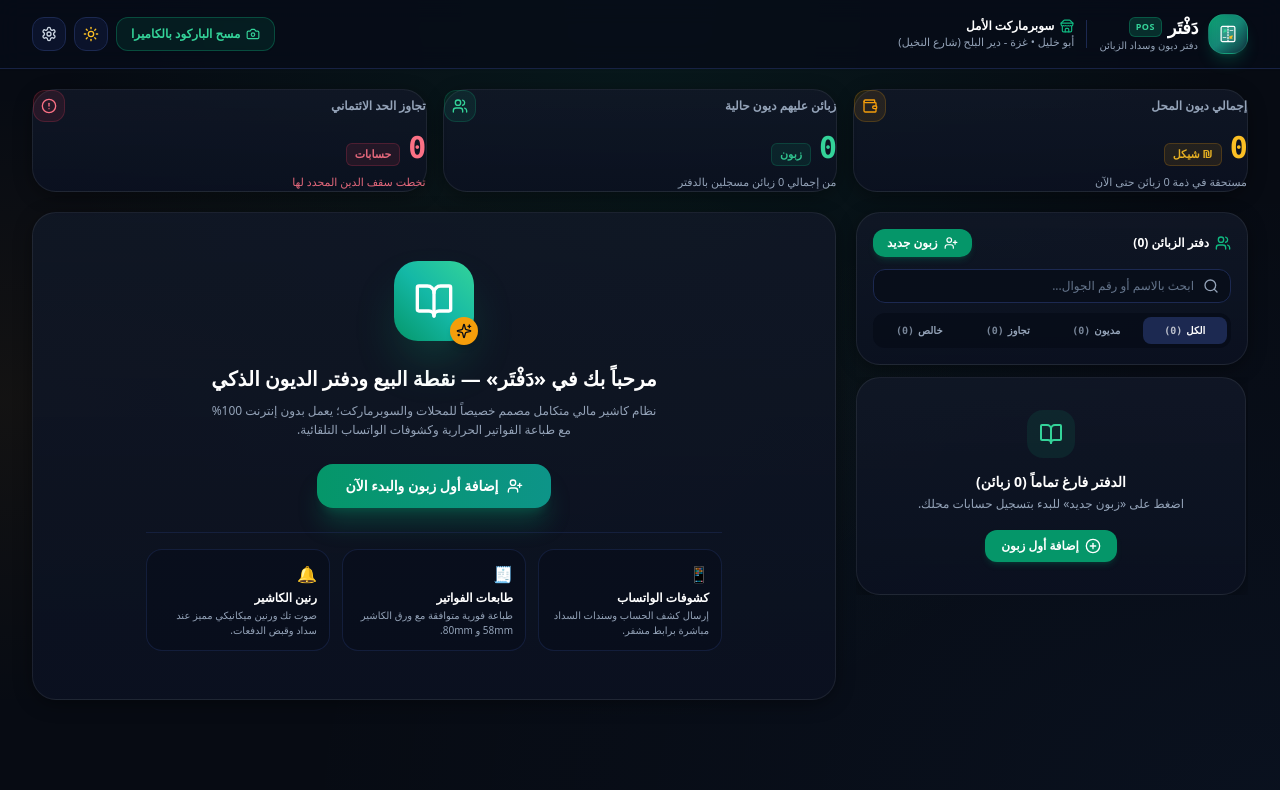
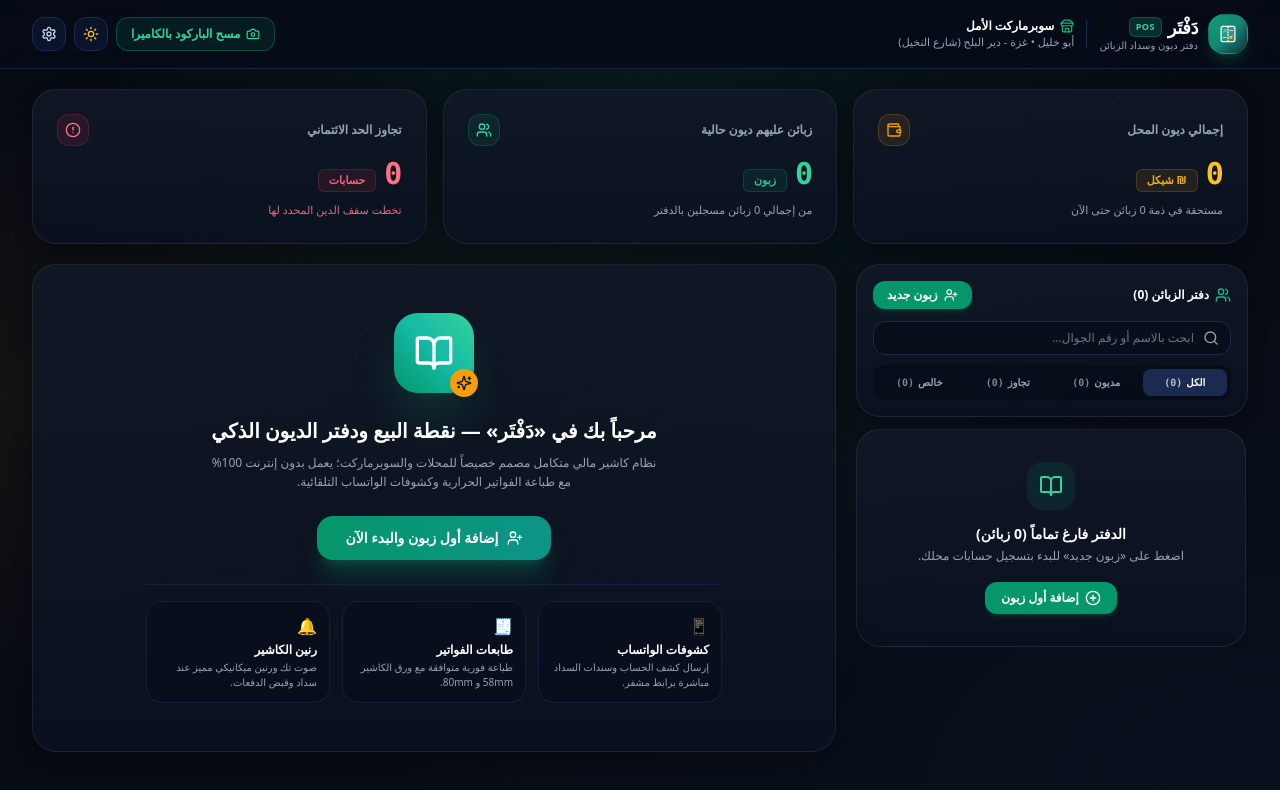
Before and after one commit to asmaalgarably/daftar-gaza, a Next.js app: page / in a window 1280 px wide. Shown: the top 790 px of the page. Built offline with nearby package versions, Linux system fonts and the light colour scheme.

Commit message:
fix(ui): eliminate card padding bug, fix corner text overflow, and enforce overflow-hidden

```diff
--- a/src/app/page.tsx
+++ b/src/app/page.tsx
@@ -541,18 +541,18 @@ export default function LuxuryStoreLedgerApp() {
       <section className="max-w-7xl mx-auto w-full px-4 lg:px-8 pt-5">
         <div className="grid grid-cols-1 sm:grid-cols-3 gap-3.5 sm:gap-4">
           {/* Card 1: Outstanding Debt */}
-          <div className={`p-4.5 rounded-3xl border transition-all ${isDark ? 'card-surface-dark' : 'card-surface-light'}`}>
-            <div className="flex justify-between items-center">
+          <div className={`p-5 sm:p-6 rounded-2xl sm:rounded-3xl border overflow-hidden transition-all ${isDark ? 'card-surface-dark' : 'card-surface-light'}`}>
+            <div className="flex justify-between items-center mb-1">
               <span className="text-xs font-bold text-slate-400">إجمالي ديون المحل</span>
               <div className="w-8 h-8 rounded-xl bg-amber-500/10 text-amber-500 flex items-center justify-center shrink-0 border border-amber-500/20">
                 <Wallet className="w-4 h-4" />
               </div>
             </div>
-            <div className="flex items-baseline gap-2 my-2">
+            <div className="flex items-baseline gap-2 my-2.5">
               <span className="text-3xl font-black text-amber-400 font-mono tracking-tight">
                 {totalOutstandingBalance.toLocaleString()}
               </span>
-              <span className="text-[11px] font-bold text-amber-400/90 bg-amber-500/10 px-2 py-0.5 rounded-md border border-amber-500/20">
+              <span className="text-[11px] font-bold text-amber-400/90 bg-amber-500/10 px-2.5 py-0.5 rounded-md border border-amber-500/20">
                 {storeConfig.currency} شيكل
               </span>
             </div>
@@ -562,18 +562,18 @@ export default function LuxuryStoreLedgerApp() {
           </div>
 
           {/* Card 2: Debtors Count */}
-          <div className={`p-4.5 rounded-3xl border transition-all ${isDark ? 'card-surface-dark' : 'card-surface-light'}`}>
-            <div className="flex justify-between items-center">
+          <div className={`p-5 sm:p-6 rounded-2xl sm:rounded-3xl border overflow-hidden transition-all ${isDark ? 'card-surface-dark' : 'card-surface-light'}`}>
+            <div className="flex justify-between items-center mb-1">
               <span className="text-xs font-bold text-slate-400">زبائن عليهم ديون حالية</span>
               <div className="w-8 h-8 rounded-xl bg-emerald-500/10 text-emerald-400 flex items-center justify-center shrink-0 border border-emerald-500/20">
                 <Users className="w-4 h-4" />
               </div>
             </div>
-            <div className="flex items-baseline gap-2 my-2">
+            <div className="flex items-baseline gap-2 my-2.5">
               <span className="text-3xl font-black text-emerald-400 font-mono tracking-tight">
                 {activeDebtorsCount}
               </span>
-              <span className="text-[11px] font-bold text-emerald-400/90 bg-emerald-500/10 px-2 py-0.5 rounded-md border border-emerald-500/20">
+              <span className="text-[11px] font-bold text-emerald-400/90 bg-emerald-500/10 px-2.5 py-0.5 rounded-md border border-emerald-500/20">
                 زبون
               </span>
             </div>
@@ -583,18 +583,18 @@ export default function LuxuryStoreLedgerApp() {
           </div>
 
           {/* Card 3: Overdue Alert Count */}
-          <div className={`p-4.5 rounded-3xl border transition-all ${isDark ? 'card-surface-dark' : 'card-surface-light'}`}>
-            <div className="flex justify-between items-center">
+          <div className={`p-5 sm:p-6 rounded-2xl sm:rounded-3xl border overflow-hidden transition-all ${isDark ? 'card-surface-dark' : 'card-surface-light'}`}>
+            <div className="flex justify-between items-center mb-1">
               <span className="text-xs font-bold text-slate-400">تجاوز الحد الائتماني</span>
               <div className="w-8 h-8 rounded-xl bg-rose-500/10 text-rose-400 flex items-center justify-center shrink-0 border border-rose-500/20">
                 <AlertCircle className="w-4 h-4" />
               </div>
             </div>
-            <div className="flex items-baseline gap-2 my-2">
+            <div className="flex items-baseline gap-2 my-2.5">
               <span className="text-3xl font-black text-rose-400 font-mono tracking-tight">
                 {overdueCount}
               </span>
-              <span className="text-[11px] font-bold text-rose-400/90 bg-rose-500/10 px-2 py-0.5 rounded-md border border-rose-500/20">
+              <span className="text-[11px] font-bold text-rose-400/90 bg-rose-500/10 px-2.5 py-0.5 rounded-md border border-rose-500/20">
                 حسابات
               </span>
             </div>
@@ -894,7 +894,7 @@ export default function LuxuryStoreLedgerApp() {
                       setPosMode('REPAYMENT');
                       setPosAmount('0');
                     }}
-                    className={`flex-1 sm:flex-none font-black px-4.5 py-2.5 rounded-xl text-xs flex items-center justify-center gap-2 shadow-lg active:scale-95 transition-all ${
+                    className={`flex-1 sm:flex-none font-black px-5 py-2.5 rounded-xl text-xs flex items-center justify-center gap-2 shadow-lg active:scale-95 transition-all ${
                       selectedCustomer.balance <= 0
                         ? 'bg-slate-800 text-slate-500 cursor-not-allowed border border-slate-700/50 shadow-none'
                         : 'bg-emerald-600 hover:bg-emerald-500 text-white shadow-emerald-600/25'
@@ -910,7 +910,7 @@ export default function LuxuryStoreLedgerApp() {
                       setPosMode('DEBT');
                       setPosAmount('0');
                     }}
-                    className="flex-1 sm:flex-none bg-amber-500 hover:bg-amber-400 text-slate-950 font-black px-4.5 py-2.5 rounded-xl text-xs flex items-center justify-center gap-2 shadow-lg shadow-amber-500/20 active:scale-95 transition-all"
+                    className="flex-1 sm:flex-none bg-amber-500 hover:bg-amber-400 text-slate-950 font-black px-5 py-2.5 rounded-xl text-xs flex items-center justify-center gap-2 shadow-lg shadow-amber-500/20 active:scale-95 transition-all"
                   >
                     <PlusCircle className="w-4 h-4" />
                     <span>تسجيل دين بضاعة</span>
```
